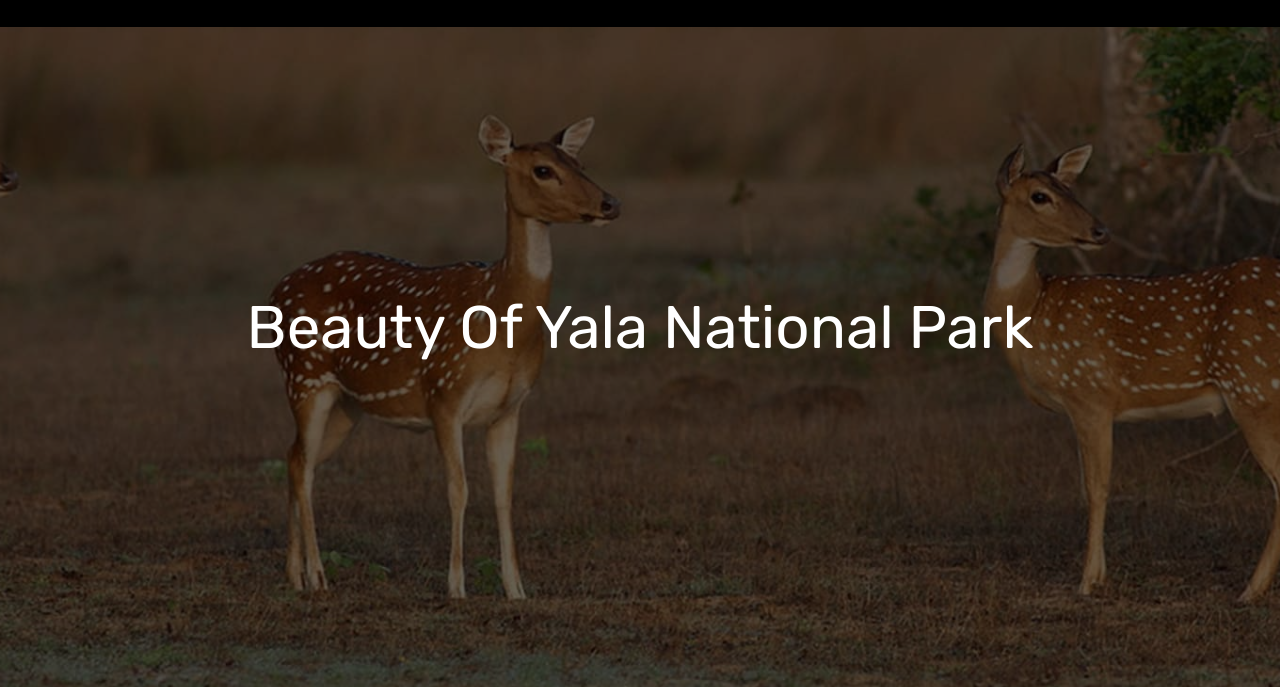
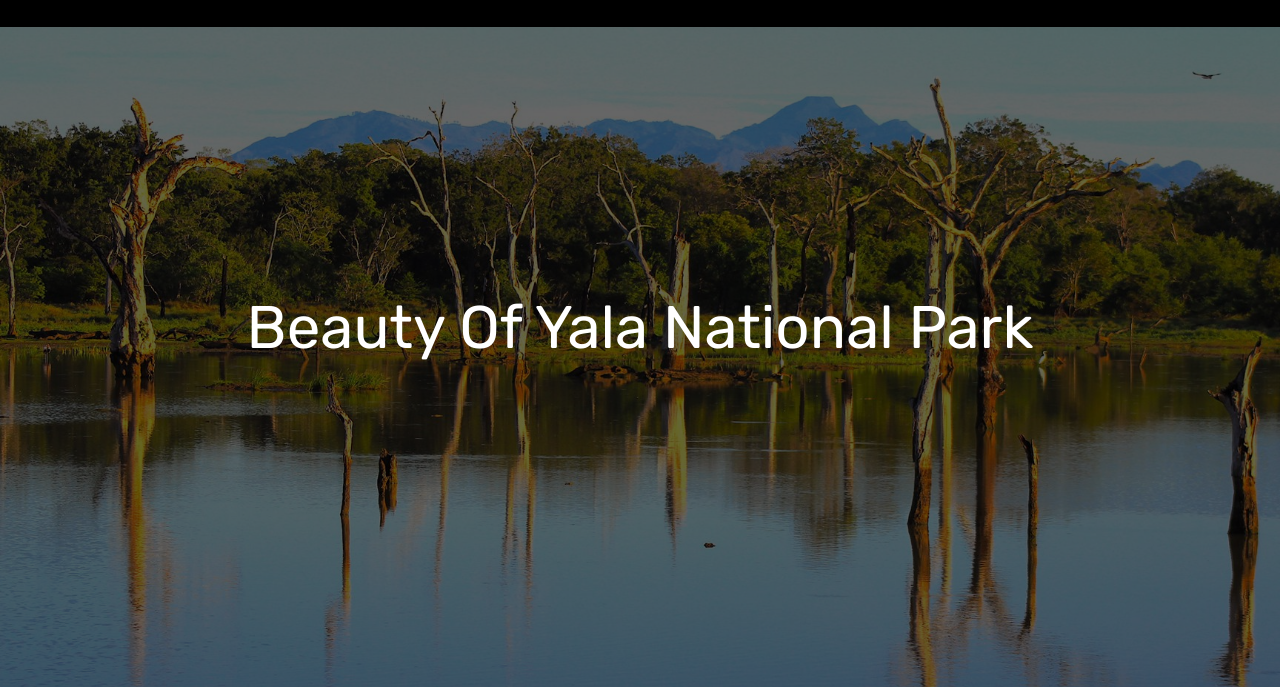
Before and after one commit to Thinu2006/Wildlife-Sri-Lanka, a plain HTML site: page Yala.html in a window 1280 px wide. Shown: the part 113-800 px from the top of the page. Drawn offline with nearby package versions, Linux system fonts and the light colour scheme.

Commit message:
Update Yala.css

```diff
--- a/Yala.css
+++ b/Yala.css
@@ -130,7 +130,7 @@ header{
     width: 100%;
     height: auto;
     text-align: center;
-    background: url(wilpattu\ banner.jpg);
+    background: url(yala\ banner.jpg);
     background-size: cover;
     background-repeat: no-repeat;
     background-position: 50%;
```
